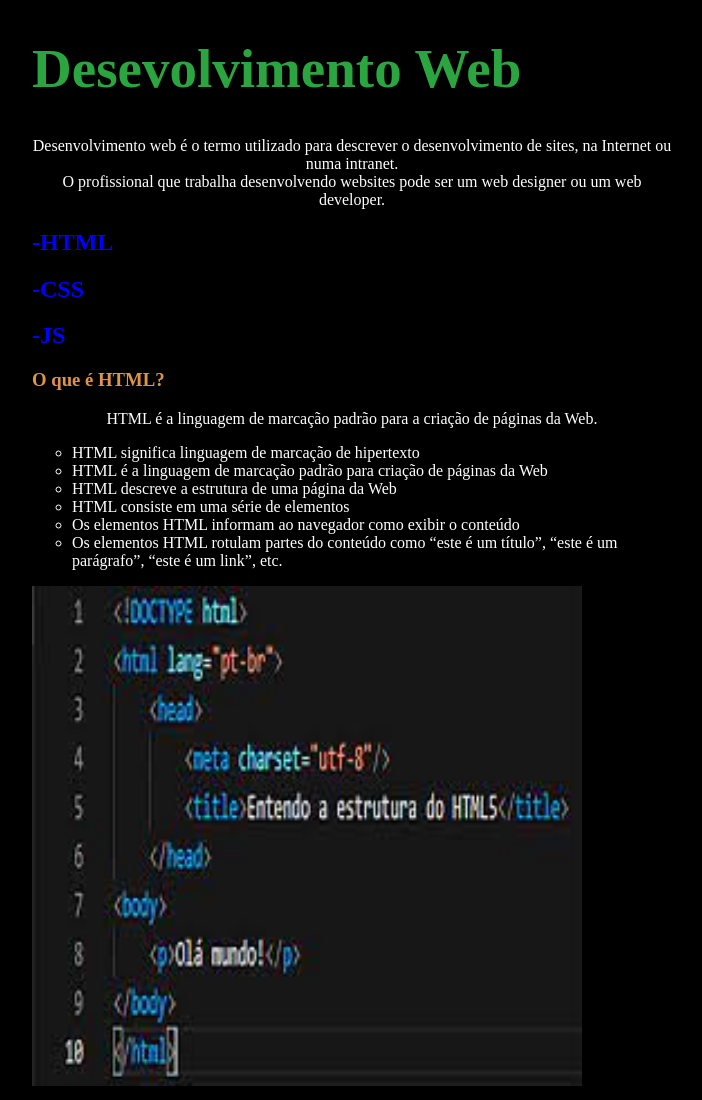
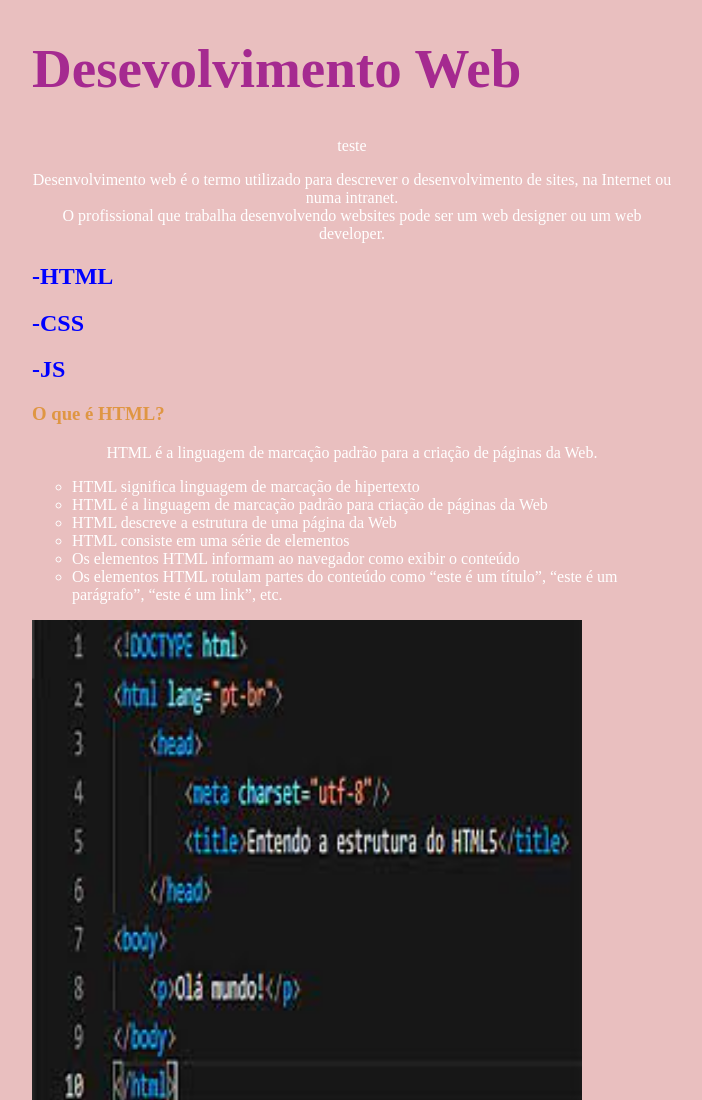
Before and after one commit to LeoTeiSil/MeuPrimeiroSite, a plain HTML site: page index.html in a window 1280 px wide. Shown: the top 1100 px of the page, without its empty margins (288-990 px from the left). Drawn offline with Linux system fonts and the light colour scheme.

Commit message:
incluido linha de teste

```diff
--- a/index.html
+++ b/index.html
@@ -6,7 +6,7 @@
     <meta name="viewport" content="width=device-width, initial-scale=1.0">
     <title>Meu Primeiro Site</title>
     <style>
-        body{background-color:rgb(0, 0, 0);
+        body{background-color:rgb(233, 191, 191);
             margin: auto;
             width: 50%;
 
@@ -34,7 +34,8 @@
     </style>
 </head>
 
-   <h1 style="color: rgb(42, 165, 63);  font-size: 55px;"> Desevolvimento Web</h1>
+   <h1 style="color: rgb(165, 42, 144);  font-size: 55px;"> Desevolvimento Web</h1>
+  <p>teste</p>
    <p>
     Desenvolvimento web é o termo utilizado para descrever o desenvolvimento de sites, na Internet ou numa intranet.<br> O profissional que trabalha desenvolvendo websites pode ser um web designer ou um web developer.
    </p>
```
